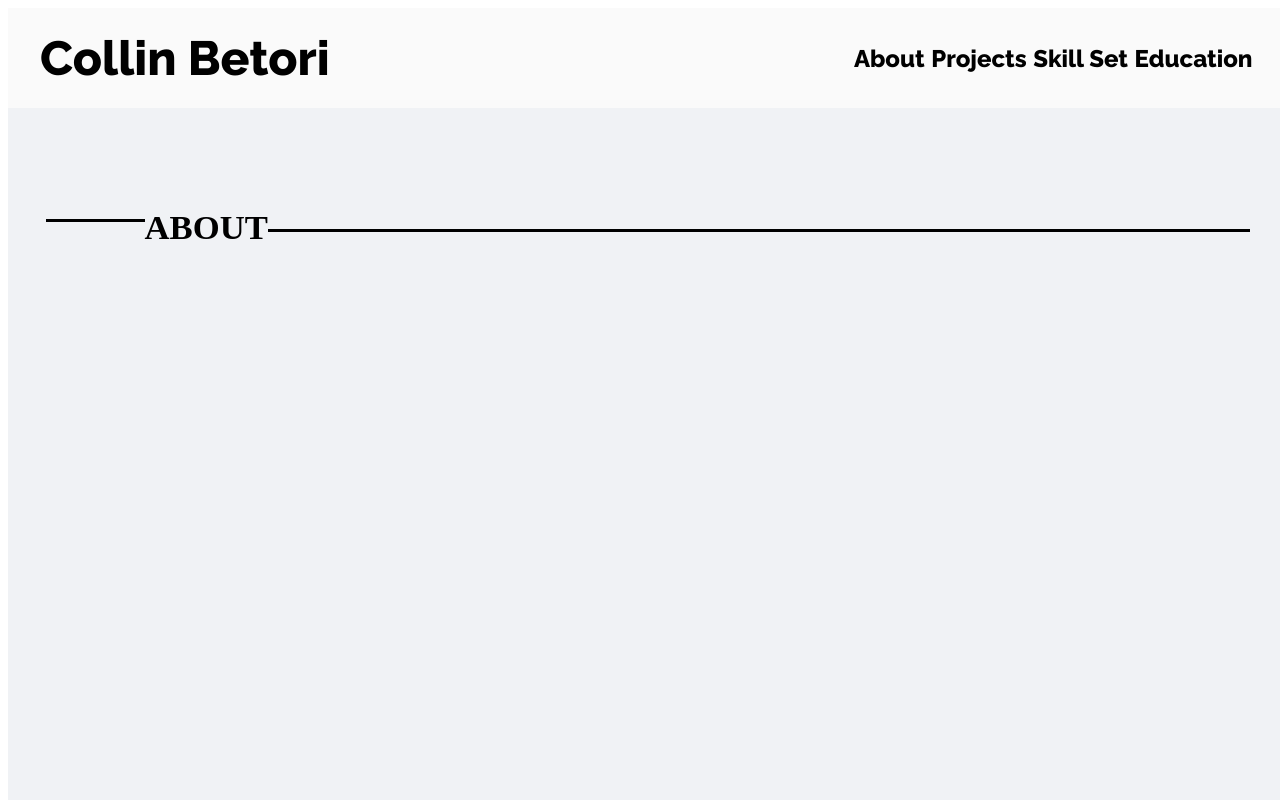
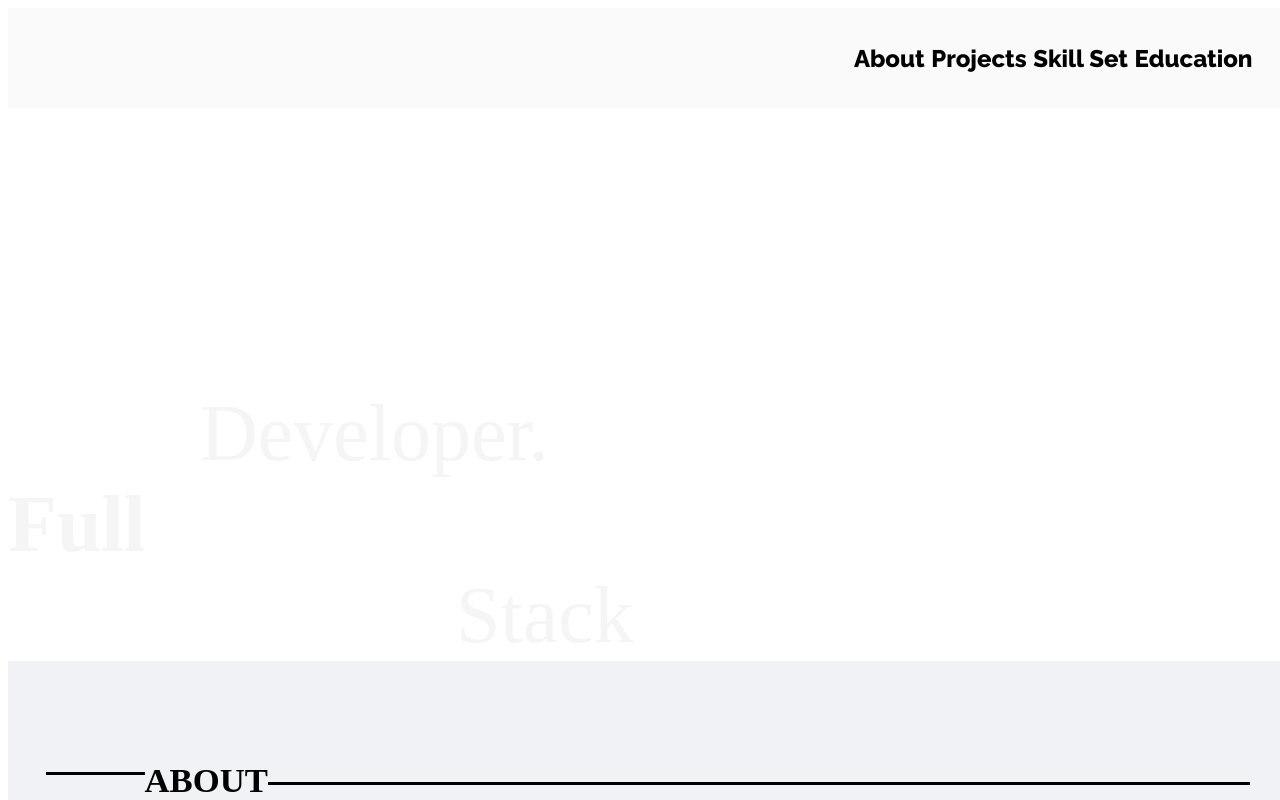
Before and after one commit to cbetori/portfolio, a React (Create React App) app in the folder client/: page / in a window 1280 px wide. Shown: the top 800 px of the page. Built offline with nearby package versions, Linux system fonts and the light colour scheme; the HTML template or start-up script is replaced by a standard one.

Commit message:
updated cover

```diff
--- a/client/src/App.js
+++ b/client/src/App.js
@@ -1,16 +1,18 @@
-import React from 'react'
-import Header from './components/Header'
-import Layout from './components/Layout'
-import Footer from './components/Footer'
+import React from 'react';
+import Header from './components/Header';
+import CoverPage from './components/CoverPage';
+import Layout from './components/Layout';
+import Footer from './components/Footer';
 
 const App = () => {
     return (
         <React.Fragment>
             <Header />
+            <CoverPage />
             <Layout />
             <Footer />
         </React.Fragment>
-	)
-}
+    );
+};
 
-export default App
+export default App;
--- /dev/null
+++ b/client/src/components/CoverPage.js
@@ -0,0 +1,52 @@
+import React, { useState, useEffect } from 'react';
+import { setStylesId, setStylesClass } from '../utilities/utilities';
+
+const CoverPage = props => {
+    const stylesCoverWords = {
+        display: 'flex',
+        color: 'whitesmoke',
+        fontSize: '60pt',
+    };
+
+    const stylesCoverDev = {
+        marginLeft: '15vw',
+        marginTop: '35vh',
+        width: 'fit-content',
+    };
+    const stylesCoverFull = {
+        fontSize: '64',
+        fontWeight: 'bolder',
+    };
+    const stylesCoverStack = {
+        marginLeft: '35vw',
+    };
+
+    useEffect(() => {
+        setStylesClass('cover-words', stylesCoverWords);
+        setStylesId('cover-dev-wrap', stylesCoverDev);
+        setStylesId('cover-full-wrap', stylesCoverFull);
+        setStylesId('cover-stack-wrap', stylesCoverStack);
+    }, []);
+
+    return (
+        <div>
+            <div id="cover-wrapper">
+                <div id="cover-dev-wrap" className="cover-words">
+                    <div id="cover-dev"> Developer.</div>
+                </div>
+            </div>
+            <div id="cover-page">
+                <div id="cover-full-wrap" className="cover-words">
+                    <div id="cover-full-f">F</div>
+                    <div id="cover-full-u">u</div>
+                    <div id="cover-full-ll">ll</div>
+                </div>
+                <div id="cover-stack-wrap" className="cover-words">
+                    <div id="cover-stack">Stack</div>
+                </div>
+            </div>
+        </div>
+    );
+};
+
+export default CoverPage;
--- a/client/src/components/Header.js
+++ b/client/src/components/Header.js
@@ -1,22 +1,22 @@
-import React, { useEffect } from 'react'
-import Button from './Button'
-import { setStylesClass } from '../utilities/utilities'
+import React, { useEffect } from 'react';
+import Button from './Button';
+import { setStylesClass } from '../utilities/utilities';
 
 const Header = () => {
     let handleScroll = () => {
         if (window.scrollY > 100) {
-			document.getElementById('name').style.visibility = 'hidden'
+            document.getElementById('name').style.visibility = 'hidden';
         } else {
-			document.getElementById('name').style.visibility = 'visible'
+            document.getElementById('name').style.visibility = 'visible';
         }
-	}
+    };
     window.addEventListener(
         'scroll',
         () => {
-			handleScroll()
+            handleScroll();
         },
         false
-	)
+    );
 
     const stylesHeader = {
         fontWeight: 'bolder',
@@ -26,55 +26,68 @@ const Header = () => {
         height: '100px',
         justifyContent: 'space-around',
         position: 'fixed',
-		width: '100vw'
-	}
+        width: '100vw',
+    };
 
     const stylesContent = {
         display: 'inline-flex',
-		width: '95vw'
-	}
+        width: '95vw',
+    };
 
     const stylesThird = {
         alignItems: 'center',
         display: 'inline-flex',
-		width: '33.33%'
-	}
+        width: '33.33%',
+    };
 
     const stylesLeft = {
         fontFamily: 'Raleway, sans-serif',
-		fontSize: '36pt'
-	}
+        fontSize: '36pt',
+    };
 
     let handleClick = id => {
-		let element = document.getElementById(id).offsetTop
-		window.scrollTo({ top: element - 100, behavior: 'smooth' })
-	}
+        console.log('click');
+        let element = document.getElementById(id).offsetTop;
+        window.scrollTo({ top: element - 100, behavior: 'smooth' });
+    };
 
     useEffect(() => {
-		setStylesClass('header', stylesHeader)
-		setStylesClass('header-content', stylesContent)
-		setStylesClass('header-third', stylesThird)
-		setStylesClass('header-left', stylesLeft)
-	}, [])
+        setStylesClass('header', stylesHeader);
+        setStylesClass('header-content', stylesContent);
+        setStylesClass('header-third', stylesThird);
+        setStylesClass('header-left', stylesLeft);
+    }, []);
 
     return (
-		<div id='header' style={{ height: '100px' }}>
-			<div className='header'>
-				<div className='header-content'>
-					<div id='name' className='header-left header-third'>
-						Collin Betori
+        <div id="header" style={{ height: '100px' }}>
+            <div className="header">
+                <div className="header-content">
+                    <div id="name" className="header-left header-third">
+                        {/* Collin Betori */}
                     </div>
-					<div className='header-center header-third'></div>
-					<div className='header-right header-third'>
-						<Button onClick={e => handleClick('about')} value='About' />
-						<Button onClick={e => handleClick('projects')} value='Projects' />
-						<Button onClick={e => handleClick('skills')} value='Skill Set' />
-						<Button onClick={e => handleClick('education')} value='Education' />
+                    <div className="header-center header-third"></div>
+                    <div className="header-right header-third">
+                        <Button
+                            onClick={e => handleClick('about')}
+                            value="About"
+                        />
+                        <Button
+                            onClick={e => handleClick('projects')}
+                            value="Projects"
+                        />
+                        <Button
+                            onClick={e => handleClick('skills')}
+                            value="Skill Set"
+                        />
+                        <Button
+                            onClick={e => handleClick('education')}
+                            value="Education"
+                        />
                     </div>
                 </div>
             </div>
         </div>
-	)
-}
+    );
+};
 
-export default Header
+export default Header;
--- a/client/src/styles/index.css
+++ b/client/src/styles/index.css
@@ -44,20 +44,196 @@ code {
 }
 
 #projects {
+    position: relative;
 }
 
 #project-db {
     background-image: url('./images/projects/dashboard.png');
     background-repeat: no-repeat;
     background-size: contain;
-	height: 69vh;
-	width: 85vw;
+    background-position: center;
+    height: 80vh;
+    width: 80vw;
 }
 
 #project-pdf {
     background-image: url('./images/projects/pdfmerger.png');
     background-repeat: no-repeat;
     background-size: contain;
+    background-position: center;
     height: 26vh;
-	width: 65vw;
+    width: auto;
 }
+
+#cover-page {
+    position: absolute;
+    background-color: #00539cff;
+    height: 100vh;
+    width: 100%;
+    -webkit-clip-path: polygon(0 0, 1600px 0, 1600px 0.1%, 0 100%);
+    clip-path: polygon(140% 0, 0 0, 0 0, 0 100%);
+    -webkit-animation: slide-small-bluel 3s forwards;
+    -webkit-animation-delay: 3s;
+    animation: slide-small-blue 3s forwards;
+    animation-delay: 3s;
+}
+#cover-wrapper {
+    position: absolute;
+    background-color: #eea47fff;
+    height: 100vh;
+    width: 100%;
+    -webkit-clip-path: polygon(0 0, 1600px 0, 1600px 0.1%, 0 0);
+    clip-path: polygon(145% 0, 0 0, 0 0, 0 105%);
+    -webkit-animation: slide-small-orange 3s forwards;
+    -webkit-animation-delay: 6s;
+    animation: slide-small-orange 3s forwards;
+    animation-delay: 6s;
+}
+
+@keyframes slide-small-blue {
+    100% {
+        clip-path: polygon(5% 0, 0 0, 0 0, 0 5%);
+    }
+}
+
+@keyframes slide-small-orange {
+    100% {
+        clip-path: polygon(6% 0, 0 0, 0 0, 0 6%);
+    }
+}
+
+@-webkit-keyframes slide-small-blue {
+    100% {
+        clip-path: polygon(5% 0, 0 0, 0 0, 0 5%);
+    }
+}
+
+@-webkit-keyframes slide-small-orange {
+    100% {
+        clip-path: polygon(6% 0, 0 0, 0 0, 0 6%);
+    }
+}
+
+#cover-full-f {
+    margin-top: 15vw;
+    margin-left: -100vw;
+    -webkit-animation: full-f 3s forwards;
+    -webkit-animation-delay: 0s;
+    animation: full-f 3s forwards;
+    animation-delay: 0s;
+}
+
+@keyframes full-f {
+    100% {
+        margin-left: 35vw;
+    }
+}
+
+@-webkit-keyframes full-f {
+    100% {
+        margin-left: 35vw;
+    }
+}
+
+#cover-full-u {
+    margin-top: -100vw;
+    -webkit-animation: full-u 3s forwards;
+    -webkit-animation-delay: 0s;
+    animation: full-u 3s forwards;
+    animation-delay: 0s;
+}
+
+@keyframes full-u {
+    100% {
+        margin-top: 15vw;
+    }
+}
+
+@-webkit-keyframes full-u {
+    100% {
+        margin-top: 15vw;
+    }
+}
+
+#cover-full-ll {
+    margin-top: 15vw;
+    animation: full-ll ease 3s;
+    animation-delay: 0s;
+    -webkit-animation: full-ll ease 3s;
+    -webkit-animation-delay: 0s;
+}
+
+@keyframes full-ll {
+    0% {
+        opacity: 0;
+    }
+    70% {
+        opacity: 0;
+    }
+    100% {
+        opacity: 1;
+    }
+}
+
+@-webkit-keyframes full-ll {
+    0% {
+        opacity: 0;
+    }
+    70% {
+        opacity: 0;
+    }
+    100% {
+        opacity: 1;
+    }
+}
+
+#cover-stack {
+    margin-top: 100vh;
+    -webkit-animation: full-stack 3s forwards;
+    -webkit-animation-delay: 0s;
+    animation: full-stack 3s forwards;
+    animation-delay: 0s;
+}
+
+@keyframes full-stack {
+    100% {
+        margin-top: 0;
+    }
+}
+
+@keyframes full-stack {
+    100% {
+        margin-top: 0;
+    }
+}
+
+#cover-dev {
+    overflow: hidden; /* Ensures the content is not revealed until the animation */
+    border-right: 0.15em solid black; /* The typwriter cursor */
+    white-space: nowrap; /* Keeps the content on a single line */
+    margin: 0 auto; /* Gives that scrolling effect as the typing happens */
+    letter-spacing: 0.15em; /* Adjust as needed */
+    animation: typing 1.5s steps(40, end), blink-caret 0.5s step-end infinite;
+    animation-delay: 3.5s;
+}
+
+/* The typing effect */
+@keyframes typing {
+    from {
+        width: 0;
+    }
+    to {
+        width: 100%;
+    }
+}
+
+/* The typewriter cursor effect */
+@keyframes blink-caret {
+    from,
+    to {
+        border-color: transparent;
+    }
+    50% {
+        border-color: black;
+    }
+}
```
Also changed, not shown: client/src/components/Content/Projects.js (+63 -51 lines), 1 other file (tests, documents, lock files or other folders). Lines whose indentation alone changed are shown as unchanged.
